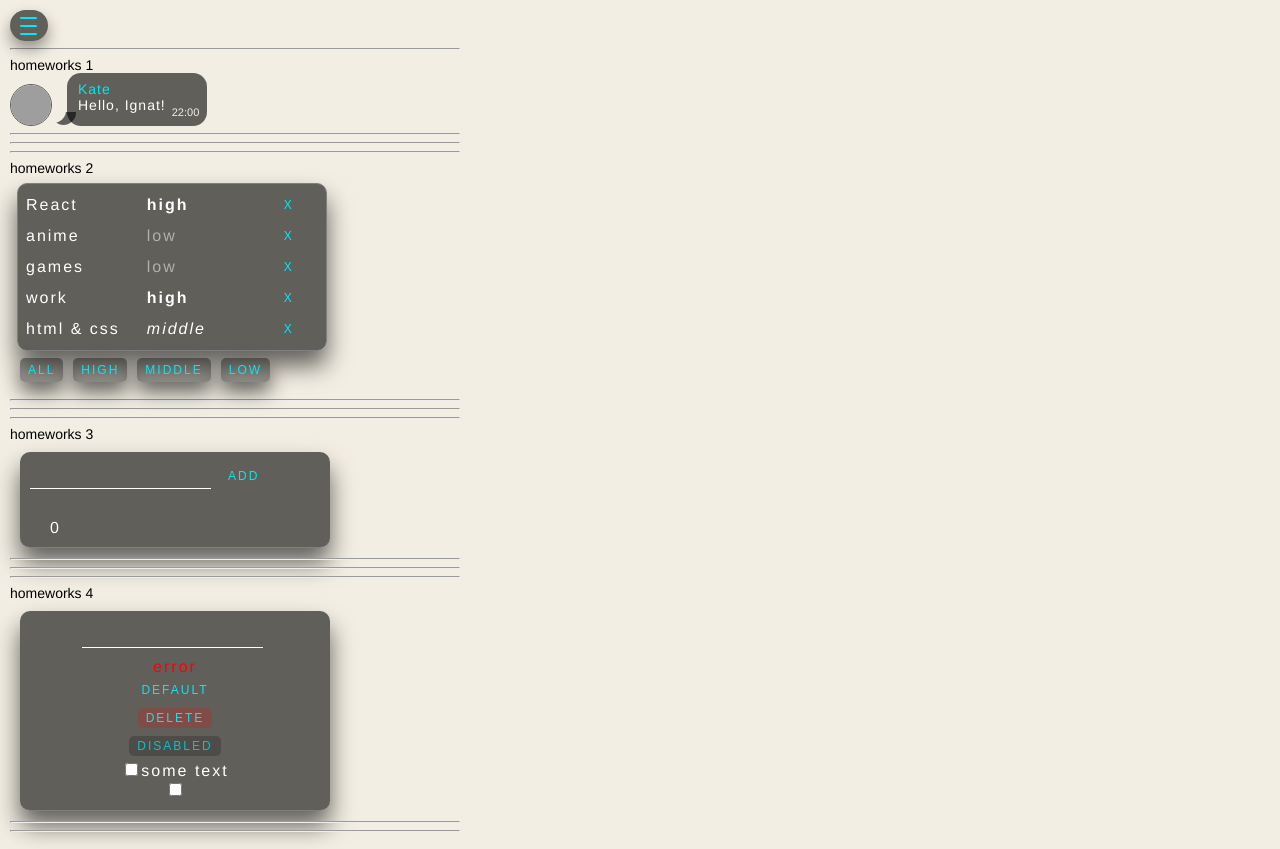
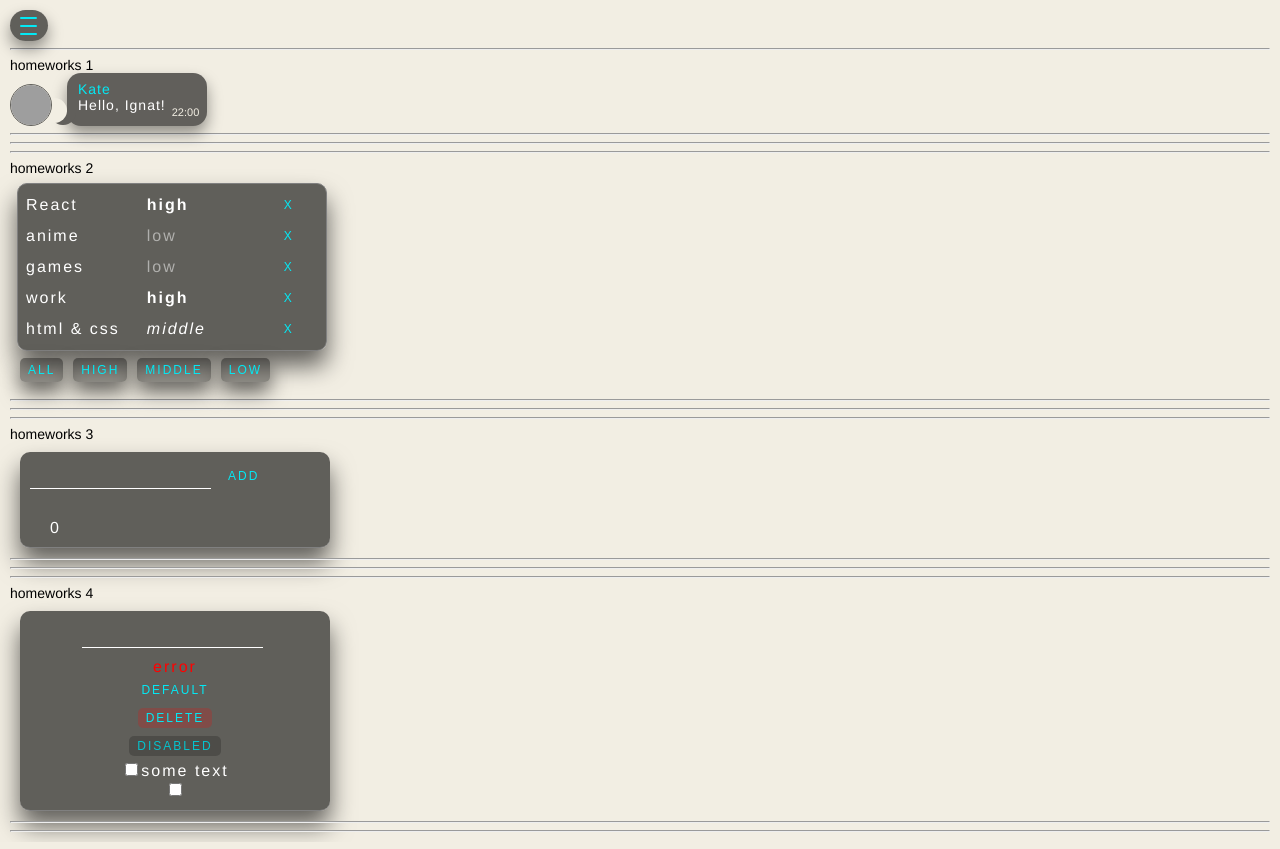
Before and after one commit to Katerinamiku/HomeworkIgnat, a React (Create React App) app: page /#/pre-junior in a window 1280 px wide. Built offline with nearby package versions, Linux system fonts and the light colour scheme; grey boxes are pictures that could not be loaded.

Commit message:
fifth HW task -update

```diff
--- a/src/p2-homeworks/h1/Message.module.css
+++ b/src/p2-homeworks/h1/Message.module.css
@@ -2,10 +2,7 @@ body {
     font-family: "Helvetica Neue", Helvetica, sans-serif;
     font-size: 14px;
     font-weight: normal;
-    max-width: 450px;
     margin: 10px;
-    display: flex;
-    flex-direction: column;
     background: #f2eee3;
 }
 
@@ -29,33 +26,31 @@ body {
 }
 
 .bubbleMessage {
-
     display: flex;
-    background: rgba(0, 0, 0, .6);
+    background-color: #615f5b;
     padding: 8px;
     margin-left: 15px;
     border-radius: 1em;
     position: relative;
-
+    box-shadow: 0 8px 15px rgba(0, 0, 0, .4);
 }
 
 .bubbleMessage::before {
     content: "";
     position: absolute;
-    left: -2.5%;
+    left: -2.9%;
     bottom: .1em;
     width: 1.8em;
     height: .9em;
     border-radius: 0 0 50% 50% / 0 0 100% 100%;
-    background: inherit;
+    background: #615F5B;
     margin-left: -.9em;
 }
 
 .bubbleMessage::after {
-
     content: "";
     position: absolute;
-    left: -19%;
+    left: -18%;
     bottom: .2em;
     width: 1.8em;
     height: 1.8em;
```
